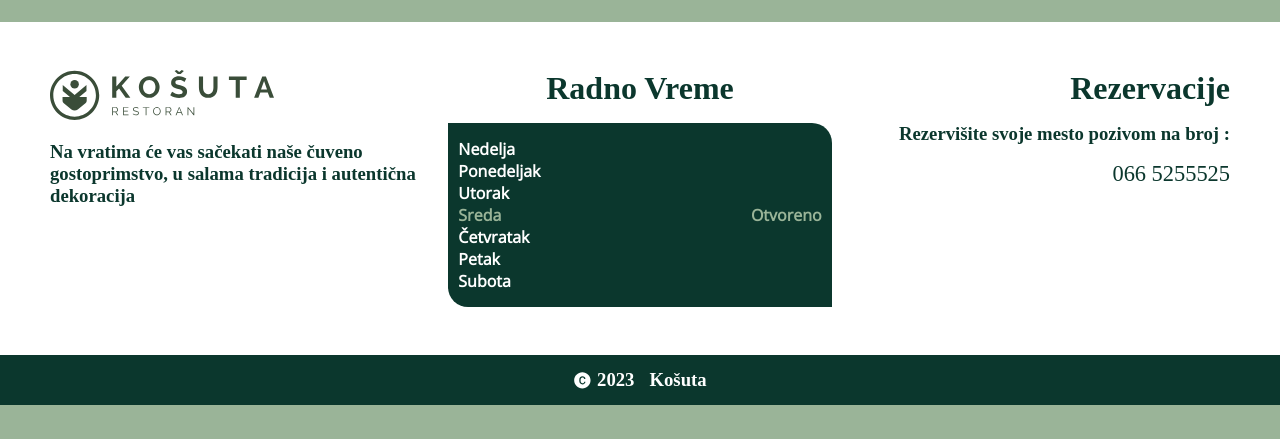
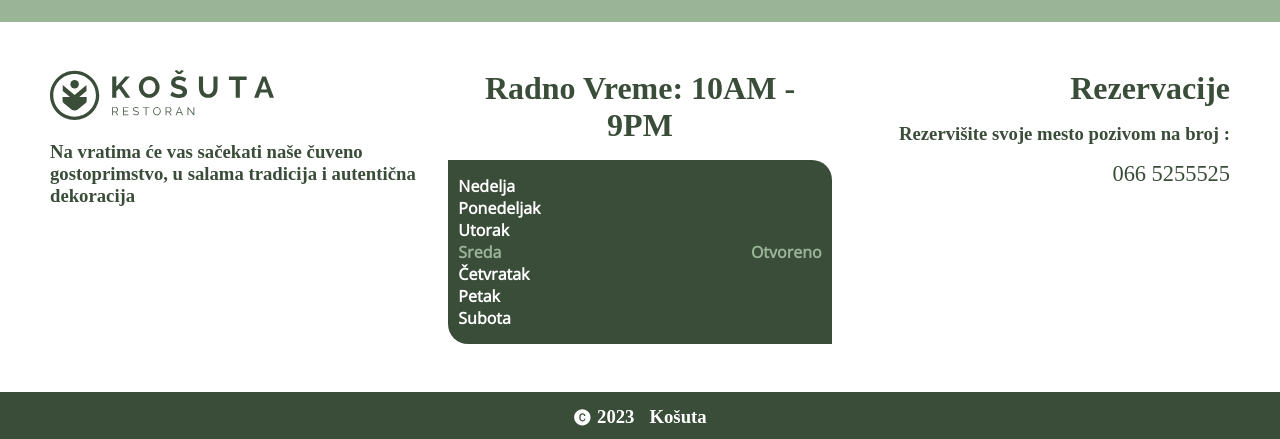
Before and after one commit to DenisPozder/Kosuta, a React (Create React App) app: page /meni in a window 1280 px wide. Shown: the part 3014-3453 px from the top of the page. Before the commit the page ends 3419 px from the top, so only its background shows below. Built offline with nearby package versions, Linux system fonts and the light colour scheme; a web font is replaced by a local one.

Commit message:
Saving Changes

```diff
--- a/src/Components/LanguageSwitcher/language-switcher.css
+++ b/src/Components/LanguageSwitcher/language-switcher.css
@@ -56,3 +56,9 @@
 .language-switcher .ls-btn:last-child {
     margin-top: 1rem;
 }
+
+@media only screen and (max-width: 480px) {
+    .ls-content {
+        width: 90% !important;
+    }
+}
--- a/src/Layout/HallFooter/HallFooter.jsx
+++ b/src/Layout/HallFooter/HallFooter.jsx
@@ -43,7 +43,7 @@ const HallFooter = () => {
           <h3>Na vratima će vas sačekati naše čuveno gostoprimstvo, u salama tradicija i autentična dekoracija</h3>
         </div>
         <div className="hf-column">
-          <h1>Radno Vreme</h1>
+          <h1>Radno Vreme: 10AM - 9PM</h1>
           <div className="hfc-days">
             {
               days.map((day, index) => (
--- a/src/Layout/HallFooter/hall-footer.css
+++ b/src/Layout/HallFooter/hall-footer.css
@@ -33,14 +33,14 @@
 .hf-column:nth-child(1) h3 {
     font-family: var(--hall-font);
     margin: 1rem 0;
-    color: var(--dark-color);
+    color: var(--hall-dark);
     user-select: none;
 }
 
 .hf-column:nth-child(2) h1 {
     text-align: center;
     font-family: var(--hall-font);
-    color: var(--dark-color);
+    color: var(--hall-dark);
     user-select: none;
 }
 
@@ -48,7 +48,7 @@
     width: 100%;
     height: auto;
     margin-top: 1rem;
-    background-color: var(--dark-color);
+    background-color: var(--hall-dark);
     border-bottom-left-radius: 20px;
     border-top-right-radius: 20px;
 }
@@ -62,7 +62,7 @@
     display: flex;
     align-items: center;
     justify-content: space-between;
-    font-family: var(--dark-color);
+    font-family: var(--hall-dark);
 }
 
 .hfc-days p:nth-child(1) {
@@ -86,21 +86,21 @@
 .hf-column:nth-child(3) h1 {
     text-align: center;
     font-family: var(--hall-font);
-    color: var(--dark-color);
+    color: var(--hall-dark);
     user-select: none;
 }
 
 .hf-column:nth-child(3) h3 {
     text-align: center;
     font-family: var(--hall-font);
-    color: var(--dark-color);
+    color: var(--hall-dark);
     margin-top: 1rem;
     user-select: none;
 }
 
 .hf-column:nth-child(3) a {
     text-decoration: none;
-    color: var(--dark-color);
+    color: var(--hall-dark);
     font-family: var(--hall-font);
     font-size: 1.4rem;
     margin-top: 1rem;
@@ -109,7 +109,7 @@
 .hf-copyright {
     width: 100%;
     height: 50px;
-    background-color: var(--dark-color);
+    background-color: var(--hall-dark);
     display: flex;
     align-items: center;
     justify-content: center;
--- a/src/Pages/AllHallsPage/Components/AllHallsHero/AllHallsHero.jsx
+++ b/src/Pages/AllHallsPage/Components/AllHallsHero/AllHallsHero.jsx
@@ -1,5 +1,5 @@
 import React from 'react'
-import HallImg from '../../../../Assets/Restaurant/restaurantImg4.jpg'
+import HallImg from '../../../../Assets/Hall/kamin4.jpg'
 import { Link } from 'react-router-dom'
 import { FaChevronRight } from "react-icons/fa";
 import './all-halls-hero.css'
--- a/src/Pages/HallHome/Components/HallCards/HallCards.jsx
+++ b/src/Pages/HallHome/Components/HallCards/HallCards.jsx
@@ -43,7 +43,7 @@ const CardsData = [
         secondEngTitle: "",
         // firstDesc: "MAJ - SEPTEMBAR",
         // firstEngDesc: "",
-        secondDesc: "KAPACITET: 24",
+        secondDesc: "KAPACITET: 50+",
         secondEngDesc: "",
         title: "24 parking mesta",
         engTitle: "",
--- a/src/Pages/Langing/Components/LandingHall/landing-hall.css
+++ b/src/Pages/Langing/Components/LandingHall/landing-hall.css
@@ -63,9 +63,13 @@
 }
 
 @media only screen and (max-width: 768px) {
+    .landing-hall {
+        height: 50vh;
+    }
+
     .lh-text {
         font-size: 2.8rem;
-        top: calc(50% - 10%);
+        top: calc(50% - 15%);
     }
 
     .landing-hall {
@@ -82,7 +86,7 @@
     .lh-button-content {
         display: block;
         position: absolute;
-        top: calc(50% + 10%);
+        top: calc(50% + 15%);
         left: 50%;
         transform: translate(-50%, -50%);
         z-index: 102;
--- a/src/Pages/Langing/Components/LandingRestaurant/landing-restaurant.css
+++ b/src/Pages/Langing/Components/LandingRestaurant/landing-restaurant.css
@@ -151,7 +151,7 @@
 
 @media only screen and (max-width: 768px) {
     .lr-text {
-        top: calc(50% - 10%);
+        top: calc(50% - 15%);
     }
 
     .landing-restaurant {
@@ -172,7 +172,7 @@
     .lr-button-content {
         display: block;
         position: absolute;
-        top: calc(50% + 10%);
+        top: calc(50% + 15%);
         left: 50%;
         transform: translate(-50%, -50%);
         z-index: 102;
@@ -236,9 +236,14 @@
     .lr-main-img {
         display: block;
     }
+
+    .landing-restaurant {
+        height: 50vh !important;
+    }
 }
 
 @media only screen and (max-width: 480px) {
+
     .lr-text {
         font-size: 2rem;
     }
```
